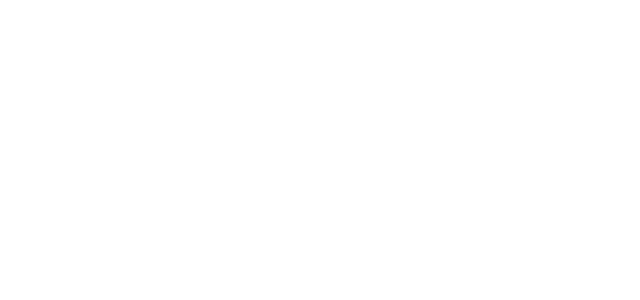
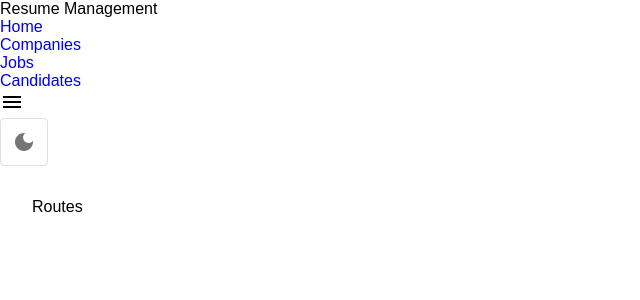
Before and after one commit to ryanmello/resume-management-system-frontend, a React (Create React App) app: page / in a window 1280 px wide. Shown: the top 300 px of the page, without its empty margins (0-640 px from the left). Built offline with nearby package versions, Linux system fonts and the light colour scheme.

Commit message:
enable and disable dark mode

```diff
--- a/package.json
+++ b/package.json
@@ -3,6 +3,10 @@
   "version": "0.1.0",
   "private": true,
   "dependencies": {
+    "@emotion/react": "^11.10.6",
+    "@emotion/styled": "^11.10.6",
+    "@mui/icons-material": "^5.11.16",
+    "@mui/material": "^5.12.0",
     "@testing-library/jest-dom": "^5.16.5",
     "@testing-library/react": "^13.4.0",
     "@testing-library/user-event": "^13.5.0",
@@ -12,7 +16,9 @@
     "@types/react-dom": "^18.0.11",
     "react": "^18.2.0",
     "react-dom": "^18.2.0",
+    "react-router-dom": "^6.10.0",
     "react-scripts": "5.0.1",
+    "sass": "^1.62.0",
     "typescript": "^4.9.5",
     "web-vitals": "^2.1.4"
   },
--- a/src/App.tsx
+++ b/src/App.tsx
@@ -1,7 +1,18 @@
+import { useContext } from "react";
+import { ThemeContext } from "./context/theme.context";
+import Navbar from "./components/navbar/Navbar.component";
+
 function App() {
+  const {darkMode} = useContext(ThemeContext);
+
+  const appStyles = darkMode ? "app dark" : "app"
+
   return (
-    <div className="App">
-
+    <div className={appStyles}>
+      <Navbar/>
+      <div className="wrapper">
+        Routes
+      </div>
     </div>
   );
 }
--- /dev/null
+++ b/src/_mixins.scss
@@ -0,0 +1,6 @@
+@mixin d-flex($direction, $justify, $align) {
+    display: flex;
+    flex-direction: $direction;
+    justify-content: $justify;
+    align-items: $align;
+ }
--- /dev/null
+++ b/src/components/navbar/Navbar.component.tsx
@@ -0,0 +1,44 @@
+import React, { useContext } from "react";
+import "./navbar.scss";
+import { Link } from "react-router-dom";
+import { Menu, LightMode, DarkMode } from "@mui/icons-material";
+import { ToggleButton } from "@mui/material";
+import { ThemeContext } from "../../context/theme.context";
+
+const links = [
+  { href: "/", label: "Home" },
+  { href: "/companies", label: "Companies" },
+  { href: "/jobs", label: "Jobs" },
+  { href: "/candidates", label: "Candidates" },
+];
+
+const Navbar = () => {
+  const {darkMode, toggleDarkMode} = useContext(ThemeContext);
+
+  return (
+    <div className="navbar">
+      <div className="brand">
+        <span>Resume Management</span>
+      </div>
+      <div className="menu">
+        <ul>
+          {links.map((items) => (
+            <li key={items.href}>
+              <Link to={items.href}>{items.label}</Link>
+            </li>
+          ))}
+        </ul>
+      </div>
+      <div className="hamburger">
+        <Menu />
+      </div>
+      <div className="toggle">
+        <ToggleButton value={"check"} selected={darkMode} onChange={toggleDarkMode}>
+            {darkMode ? <LightMode/> : <DarkMode/>}
+        </ToggleButton>
+      </div>
+    </div>
+  );
+};
+
+export default Navbar;
--- /dev/null
+++ b/src/components/navbar/navbar.scss
@@ -0,0 +1,3 @@
+.navbar{
+
+}
--- /dev/null
+++ b/src/context/theme.context.tsx
@@ -0,0 +1,27 @@
+import { createContext, useState } from "react";
+
+interface IThemeContextInterface {
+   darkMode: boolean;
+   toggleDarkMode: () => void;
+}
+
+export const ThemeContext = createContext<IThemeContextInterface>({
+    darkMode: false,
+    toggleDarkMode: () => {},
+ });
+
+ interface IThemeContextProviderProps {
+    children: React.ReactNode;
+ }
+
+ const ThemeContextProvider = ({ children }: IThemeContextProviderProps) => {
+    const [darkMode, setDarkMode] = useState<boolean>(false);
+
+    const toggleDarkMode: () => void = () => {
+       setDarkMode((prevState) => !prevState);
+    };
+
+    return <ThemeContext.Provider value={{ darkMode, toggleDarkMode }}>{children}</ThemeContext.Provider>;
+ };
+
+export default ThemeContextProvider;
--- /dev/null
+++ b/src/global.scss
@@ -0,0 +1,42 @@
+@import "./mixins";
+
+*,
+*::before,
+*::after {
+   padding: 0;
+   margin: 0;
+   box-sizing: border-box;
+   font-family: Arial, Helvetica, sans-serif;
+}
+:root {
+   --blue: #4864ff;
+   --bg-color: #fff;
+   --text-color1: #000;
+   --text-color2: #555;
+}
+a {
+   text-decoration: none;
+}
+ul {
+   list-style: none;
+}
+.wrapper {
+   width: 100%;
+   padding: 2rem;
+   min-height: calc(100vh - 60px);
+}
+.content {
+   @include d-flex(column, flex-start, center);
+   gap: 2rem;
+}
+.app {
+   color: var(--text-color1);
+   background-color: var(--bg-color);
+   transition: all 0.3s ease-in-out;
+
+   &.dark {
+      --bg-color: #000;
+      --text-color1: #fff;
+      --text-color2: #999;
+   }
+}
--- a/src/index.tsx
+++ b/src/index.tsx
@@ -1,12 +1,17 @@
 import React from 'react';
 import ReactDOM from 'react-dom/client';
 import App from './App';
+import "./global.scss";
+import ThemeContextProvider from './context/theme.context';
+import { BrowserRouter } from 'react-router-dom';
 
 const root = ReactDOM.createRoot(
   document.getElementById('root') as HTMLElement
 );
 root.render(
-  <React.StrictMode>
-    <App />
-  </React.StrictMode>
+  <ThemeContextProvider>
+    <BrowserRouter>
+      <App />
+    </BrowserRouter>
+  </ThemeContextProvider>
 );
```
Also changed, not shown: 1 other file (tests, documents, lock files or other folders).
